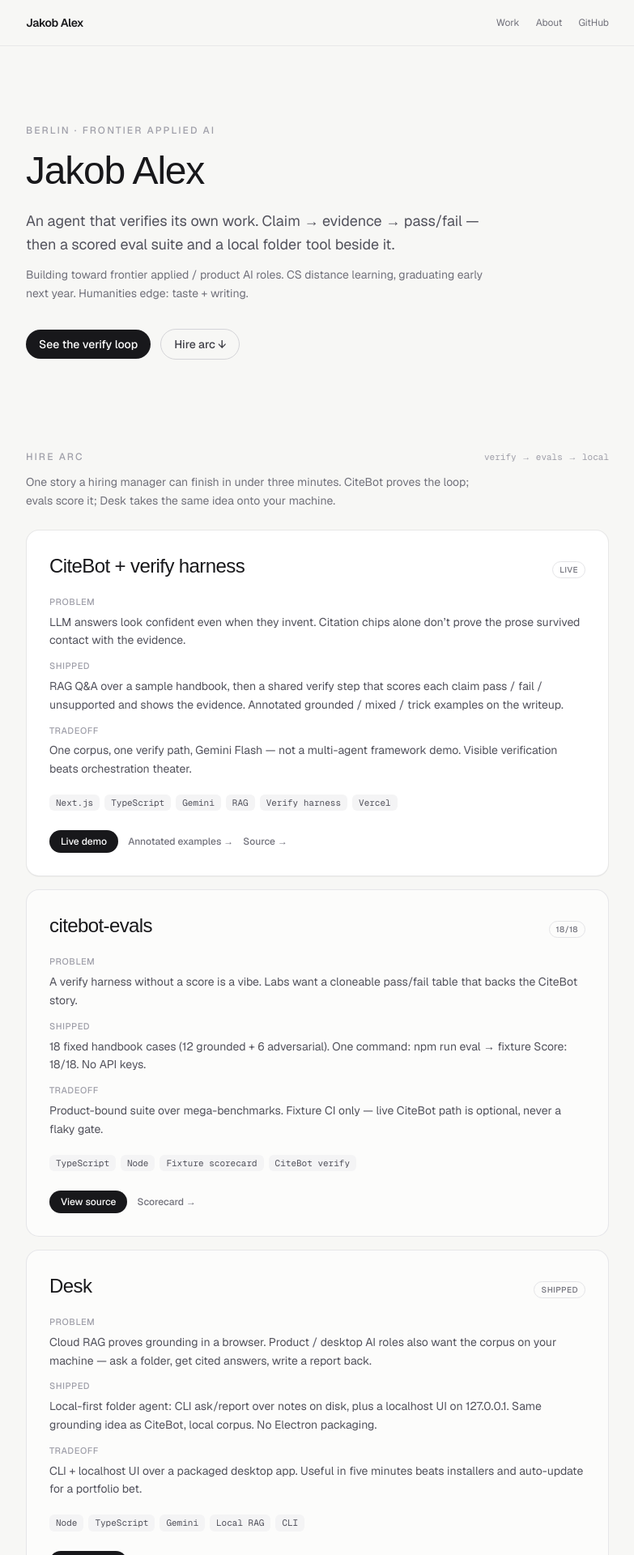
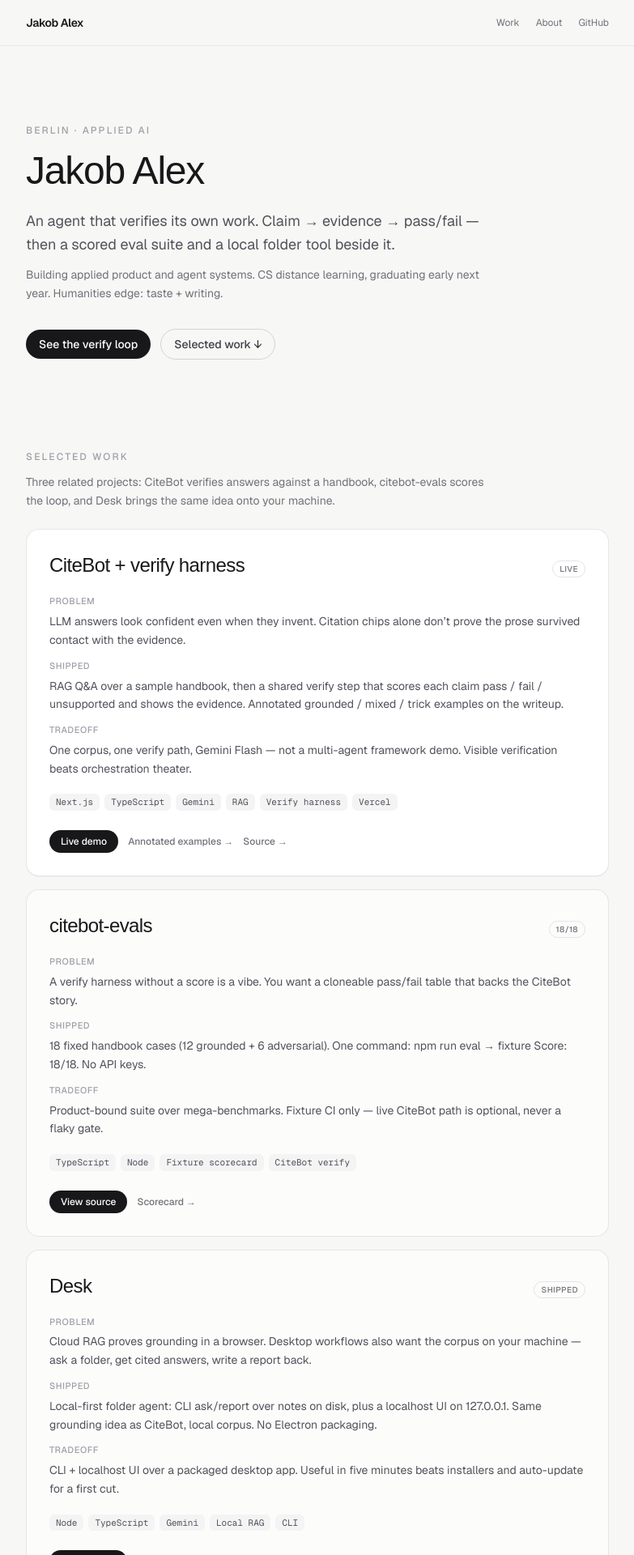
Before and after one commit to jakob-alexander2000/site, a Next.js app: page / in a window 1280 px wide. Shown: the top 1920 px of the page at 81% size, without its empty margins (248-1031 px from the left). Built offline with nearby package versions, Linux system fonts and the light colour scheme; a web font is replaced by a local one.

Commit message:
Drop Hire arc framing for Selected work
Public site copy should read as normal portfolio projects, not a
hiring-manager pitch. Keep CiteBot / evals / Desk cards.

```diff
--- a/app/layout.tsx
+++ b/app/layout.tsx
@@ -19,9 +19,9 @@ const instrumentSerif = Instrument_Serif({
 });
 
 export const metadata: Metadata = {
-  title: "Jakob Alex — verify loop · evals · Desk",
+  title: "Jakob Alex — CiteBot · evals · Desk",
   description:
-    "Frontier applied AI in Berlin. An agent that verifies its own work — CiteBot harness, scored evals, local Desk tool.",
+    "Applied AI in Berlin. CiteBot verify harness, scored evals, and Desk — a local folder agent.",
 };
 
 export default function RootLayout({ children }: LayoutProps<"/">) {
--- a/app/page.tsx
+++ b/app/page.tsx
@@ -7,10 +7,10 @@ export default function Home() {
       <Header />
 
       <div className="mx-auto w-full max-w-3xl flex-1 px-4 pb-24 pt-16 sm:px-6 sm:pt-24">
-        {/* Hero — verify loop first */}
+        {/* Hero */}
         <section aria-labelledby="hero-heading">
           <p className="text-xs font-medium uppercase tracking-[0.18em] text-zinc-400">
-            Berlin · Frontier applied AI
+            Berlin · Applied AI
           </p>
           <h1
             id="hero-heading"
@@ -23,9 +23,8 @@ export default function Home() {
             then a scored eval suite and a local folder tool beside it.
           </p>
           <p className="mt-3 max-w-xl text-sm leading-relaxed text-zinc-500 dark:text-zinc-400">
-            Building toward frontier applied / product AI roles. CS distance
-            learning, graduating early next year. Humanities edge: taste +
-            writing.
+            Building applied product and agent systems. CS distance learning,
+            graduating early next year. Humanities edge: taste + writing.
           </p>
           <div className="mt-8 flex flex-wrap items-center gap-3">
             <a
@@ -40,32 +39,27 @@ export default function Home() {
               href="#work"
               className="inline-flex items-center rounded-full border border-zinc-300 px-4 py-2 text-sm font-medium text-zinc-700 transition hover:border-zinc-500 hover:text-zinc-900 dark:border-zinc-700 dark:text-zinc-300 dark:hover:border-zinc-500 dark:hover:text-zinc-50"
             >
-              Hire arc ↓
+              Selected work ↓
             </a>
           </div>
         </section>
 
-        {/* Selected work — one scroll: verify → evals → Desk */}
+        {/* Selected work */}
         <section
           id="work"
           aria-labelledby="work-heading"
           className="mt-20 scroll-mt-20 sm:mt-28"
         >
-          <div className="flex flex-wrap items-baseline justify-between gap-3">
-            <h2
-              id="work-heading"
-              className="text-xs font-medium uppercase tracking-[0.18em] text-zinc-400"
-            >
-              Hire arc
-            </h2>
-            <p className="font-mono text-[11px] text-zinc-400">
-              verify → evals → local
-            </p>
-          </div>
+          <h2
+            id="work-heading"
+            className="text-xs font-medium uppercase tracking-[0.18em] text-zinc-400"
+          >
+            Selected work
+          </h2>
           <p className="mt-3 max-w-xl text-sm leading-relaxed text-zinc-500 dark:text-zinc-400">
-            One story a hiring manager can finish in under three minutes.
-            CiteBot proves the loop; evals score it; Desk takes the same idea
-            onto your machine.
+            Three related projects: CiteBot verifies answers against a handbook,
+            citebot-evals scores the loop, and Desk brings the same idea onto
+            your machine.
           </p>
 
           <div className="mt-6 space-y-4">
@@ -94,7 +88,7 @@ export default function Home() {
             <ProjectCard
               title="citebot-evals"
               status="18/18"
-              problem="A verify harness without a score is a vibe. Labs want a cloneable pass/fail table that backs the CiteBot story."
+              problem="A verify harness without a score is a vibe. You want a cloneable pass/fail table that backs the CiteBot story."
               shipped="18 fixed handbook cases (12 grounded + 6 adversarial). One command: npm run eval → fixture Score: 18/18. No API keys."
               tradeoff="Product-bound suite over mega-benchmarks. Fixture CI only — live CiteBot path is optional, never a flaky gate."
               stack={[
@@ -112,9 +106,9 @@ export default function Home() {
             <ProjectCard
               title="Desk"
               status="Shipped"
-              problem="Cloud RAG proves grounding in a browser. Product / desktop AI roles also want the corpus on your machine — ask a folder, get cited answers, write a report back."
+              problem="Cloud RAG proves grounding in a browser. Desktop workflows also want the corpus on your machine — ask a folder, get cited answers, write a report back."
               shipped="Local-first folder agent: CLI ask/report over notes on disk, plus a localhost UI on 127.0.0.1. Same grounding idea as CiteBot, local corpus. No Electron packaging."
-              tradeoff="CLI + localhost UI over a packaged desktop app. Useful in five minutes beats installers and auto-update for a portfolio bet."
+              tradeoff="CLI + localhost UI over a packaged desktop app. Useful in five minutes beats installers and auto-update for a first cut."
               stack={[
                 "Node",
                 "TypeScript",
@@ -130,7 +124,7 @@ export default function Home() {
           </div>
         </section>
 
-        {/* About / How I work */}
+        {/* About */}
         <section
           id="about"
           aria-labelledby="about-heading"
@@ -140,7 +134,7 @@ export default function Home() {
             id="about-heading"
             className="text-xs font-medium uppercase tracking-[0.18em] text-zinc-400"
           >
-            How I work
+            About
           </h2>
           <div className="mt-6 space-y-4 text-sm leading-relaxed text-zinc-600 dark:text-zinc-300">
             <p>
@@ -152,7 +146,7 @@ export default function Home() {
             <p>
               Focus: applied product / agent systems — verify loops, narrow
               evals, local tools. I scope ruthlessly, ship weekly when I can,
-              and write for the next engineer — not the pitch-deck version.
+              and write for the next engineer.
             </p>
           </div>
         </section>
```
Also changed, not shown: 1 other file (tests, documents, lock files or other folders).
